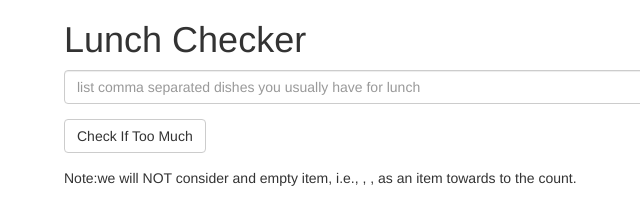
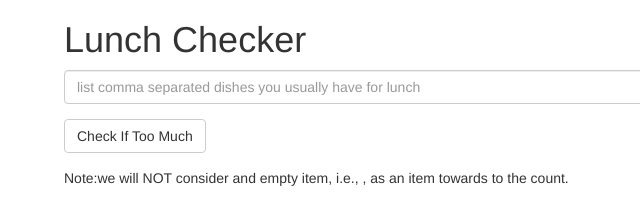
Before and after one commit to vivek4c4/angpractice, a plain HTML site: page index.html in a window 1280 px wide. Shown: the full height of the page, 6-646 px from the left. Drawn offline with Linux system fonts and the light colour scheme.

Commit message:
removed extra comma

```diff
--- a/index.html
+++ b/index.html
@@ -27,7 +27,7 @@
            <span ng-style="color">{{isempty}}</span>
          </div>
 <div class="form-group">
-  <span>Note:we will NOT consider and empty item, i.e.,  , ,  as an item towards to the count.</span>
+  <span>Note:we will NOT consider and empty item, i.e.,  ,  as an item towards to the count.</span>
 </div>
    </div>
 
```
